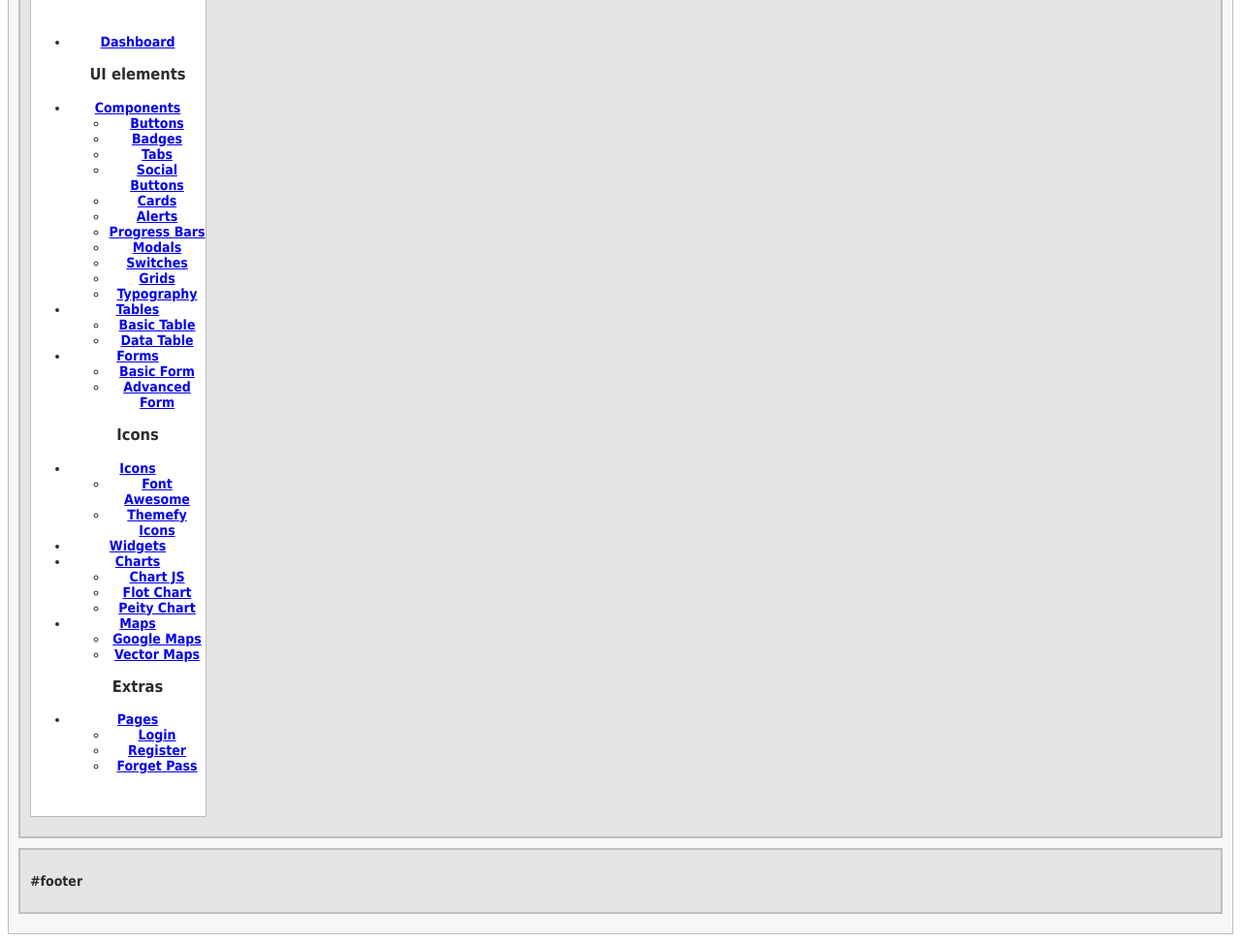
After one commit to yunoi/HELF, a PHP site: page /admin/admin_page.html in a window 1280 px wide. The commit adds this page. Shown: the part 859-1831 px from the top of the page at 97% size. Run offline with PHP 8.4, Linux system fonts and the light colour scheme.

Commit message:
김판규 - 관리자페이지 test

```diff
--- /dev/null
+++ b/admin/admin.css
@@ -0,0 +1,18 @@
+/* UI Object */
+#wrap{width:100%}
+#header{width:100%}
+#container{_display:inline-block;width:100%}
+#container:after{display:block;clear:both;content:''}
+.snb{float:left;width:180px;margin-right:-200px}
+#content{margin-left:200px}
+#footer{width:100%}
+
+/* Layout Color - 실제 서비스 적용 후 아래 코드는 삭제 하세요 */
+div{margin:0 0 10px;padding:10px 0;color:#2d2c2d;font-family:Tahoma;font-size:14px;font-weight:bold}
+#wrap{width:auto;margin:0;padding:10px;border:1px solid #bdbdbd;background:#f7f7f7}
+#header{margin-top:10px}
+#header,#container{width:auto;padding:10px;border:2px solid #bfbfbf;background:#e5e5e5}
+.snb,#content{margin-top:10px;border:1px solid #bdbdbd;background:#fff;text-align:center}
+#content{height:200px}
+#footer{width:auto;padding:10px;border:2px solid #bfbfbf;background:#e5e5e5}
+/* //UI Object */
--- /dev/null
+++ b/admin/admin_page.html
@@ -0,0 +1,136 @@
+<!DOCTYPE html>
+<html lang="en" dir="ltr">
+  <head>
+    <meta charset="utf-8">
+    <title></title>
+    <link rel="stylesheet" href="./admin.css">
+  </head>
+  <body>
+
+    <!-- UI Object -->
+    <div id="wrap">
+    	<p>#wrap</p>
+    	<!-- header -->
+    	<div id="header">
+    		<p>#header</p>
+    	</div>
+    	<!-- //header -->
+    	<!-- container -->
+    	<div id="container">
+    		<p>#container</p>
+    		<!-- snb -->
+    		<div class="snb">
+          <aside id="left-panel" class="left-panel">
+      <nav class="navbar navbar-expand-sm navbar-default">
+
+          <div class="navbar-header">
+              <button class="navbar-toggler" type="button" data-toggle="collapse" data-target="#main-menu" aria-controls="main-menu" aria-expanded="false" aria-label="Toggle navigation">
+                  <i class="fa fa-bars"></i>
+              </button>
+              <a class="navbar-brand" href="./"><img src="images/logo.png" alt="Logo"></a>
+              <a class="navbar-brand hidden" href="./"><img src="images/logo2.png" alt="Logo"></a>
+          </div>
+
+          <div id="main-menu" class="main-menu collapse navbar-collapse">
+              <ul class="nav navbar-nav">
+                  <li class="active">
+                      <a href="index.html"> <i class="menu-icon fa fa-dashboard"></i>Dashboard </a>
+                  </li>
+                  <h3 class="menu-title">UI elements</h3><!-- /.menu-title -->
+                  <li class="menu-item-has-children dropdown">
+                      <a href="#" class="dropdown-toggle" data-toggle="dropdown" aria-haspopup="true" aria-expanded="false"> <i class="menu-icon fa fa-laptop"></i>Components</a>
+                      <ul class="sub-menu children dropdown-menu">
+                          <li><i class="fa fa-puzzle-piece"></i><a href="ui-buttons.html">Buttons</a></li>
+                          <li><i class="fa fa-id-badge"></i><a href="ui-badges.html">Badges</a></li>
+                          <li><i class="fa fa-bars"></i><a href="ui-tabs.html">Tabs</a></li>
+                          <li><i class="fa fa-share-square-o"></i><a href="ui-social-buttons.html">Social Buttons</a></li>
+                          <li><i class="fa fa-id-card-o"></i><a href="ui-cards.html">Cards</a></li>
+                          <li><i class="fa fa-exclamation-triangle"></i><a href="ui-alerts.html">Alerts</a></li>
+                          <li><i class="fa fa-spinner"></i><a href="ui-progressbar.html">Progress Bars</a></li>
+                          <li><i class="fa fa-fire"></i><a href="ui-modals.html">Modals</a></li>
+                          <li><i class="fa fa-book"></i><a href="ui-switches.html">Switches</a></li>
+                          <li><i class="fa fa-th"></i><a href="ui-grids.html">Grids</a></li>
+                          <li><i class="fa fa-file-word-o"></i><a href="ui-typgraphy.html">Typography</a></li>
+                      </ul>
+                  </li>
+                  <li class="menu-item-has-children dropdown">
+                      <a href="#" class="dropdown-toggle" data-toggle="dropdown" aria-haspopup="true" aria-expanded="false"> <i class="menu-icon fa fa-table"></i>Tables</a>
+                      <ul class="sub-menu children dropdown-menu">
+                          <li><i class="fa fa-table"></i><a href="tables-basic.html">Basic Table</a></li>
+                          <li><i class="fa fa-table"></i><a href="tables-data.html">Data Table</a></li>
+                      </ul>
+                  </li>
+                  <li class="menu-item-has-children dropdown">
+                      <a href="#" class="dropdown-toggle" data-toggle="dropdown" aria-haspopup="true" aria-expanded="false"> <i class="menu-icon fa fa-th"></i>Forms</a>
+                      <ul class="sub-menu children dropdown-menu">
+                          <li><i class="menu-icon fa fa-th"></i><a href="forms-basic.html">Basic Form</a></li>
+                          <li><i class="menu-icon fa fa-th"></i><a href="forms-advanced.html">Advanced Form</a></li>
+                      </ul>
+                  </li>
+
+                  <h3 class="menu-title">Icons</h3><!-- /.menu-title -->
+
+                  <li class="menu-item-has-children dropdown">
+                      <a href="#" class="dropdown-toggle" data-toggle="dropdown" aria-haspopup="true" aria-expanded="false"> <i class="menu-icon fa fa-tasks"></i>Icons</a>
+                      <ul class="sub-menu children dropdown-menu">
+                          <li><i class="menu-icon fa fa-fort-awesome"></i><a href="font-fontawesome.html">Font Awesome</a></li>
+                          <li><i class="menu-icon ti-themify-logo"></i><a href="font-themify.html">Themefy Icons</a></li>
+                      </ul>
+                  </li>
+                  <li>
+                      <a href="widgets.html"> <i class="menu-icon ti-email"></i>Widgets </a>
+                  </li>
+                  <li class="menu-item-has-children dropdown">
+                      <a href="#" class="dropdown-toggle" data-toggle="dropdown" aria-haspopup="true" aria-expanded="false"> <i class="menu-icon fa fa-bar-chart"></i>Charts</a>
+                      <ul class="sub-menu children dropdown-menu">
+                          <li><i class="menu-icon fa fa-line-chart"></i><a href="charts-chartjs.html">Chart JS</a></li>
+                          <li><i class="menu-icon fa fa-area-chart"></i><a href="charts-flot.html">Flot Chart</a></li>
+                          <li><i class="menu-icon fa fa-pie-chart"></i><a href="charts-peity.html">Peity Chart</a></li>
+                      </ul>
+                  </li>
+
+                  <li class="menu-item-has-children dropdown">
+                      <a href="#" class="dropdown-toggle" data-toggle="dropdown" aria-haspopup="true" aria-expanded="false"> <i class="menu-icon fa fa-area-chart"></i>Maps</a>
+                      <ul class="sub-menu children dropdown-menu">
+                          <li><i class="menu-icon fa fa-map-o"></i><a href="maps-gmap.html">Google Maps</a></li>
+                          <li><i class="menu-icon fa fa-street-view"></i><a href="maps-vector.html">Vector Maps</a></li>
+                      </ul>
+                  </li>
+                  <h3 class="menu-title">Extras</h3><!-- /.menu-title -->
+                  <li class="menu-item-has-children dropdown">
+                      <a href="#" class="dropdown-toggle" data-toggle="dropdown" aria-haspopup="true" aria-expanded="false"> <i class="menu-icon fa fa-glass"></i>Pages</a>
+                      <ul class="sub-menu children dropdown-menu">
+                          <li><i class="menu-icon fa fa-sign-in"></i><a href="page-login.html">Login</a></li>
+                          <li><i class="menu-icon fa fa-sign-in"></i><a href="page-register.html">Register</a></li>
+                          <li><i class="menu-icon fa fa-paper-plane"></i><a href="pages-forget.html">Forget Pass</a></li>
+                      </ul>
+                  </li>
+              </ul>
+          </div><!-- /.navbar-collapse -->
+      </nav>
+  </aside><!-- /#left-panel -->
+
+  <!-- Left Panel -->
+
+
+
+    		</div>
+    		<!-- //snb -->
+    		<!-- content -->
+    		<div id="content">
+    			<p>#content</p>
+    		</div>
+    		<!-- //content -->
+    	</div>
+    	<!-- //container -->
+    	<!-- footer -->
+    	<div id="footer">
+    		<p>#footer</p>
+    	</div>
+    	<!-- //footer -->
+    </div>
+    <!-- //UI Object -->
+
+
+  </body>
+</html>
--- a/program/css/program.css
+++ b/program/css/program.css
@@ -18,7 +18,7 @@ a{
 
 /* 카타고리 선택 */
 .div_program_category{
-  width: 250px;
+  width: 220px;
   height: 600px;
   border: 1px solid black;
   float: left;
@@ -89,5 +89,5 @@ a{
 
 .li_ok{
   float:right;
-  margin-right: 20px;
+  margin-right: 40px;
 }
```
Also changed, not shown: program/program.php (+16 -9 lines).
